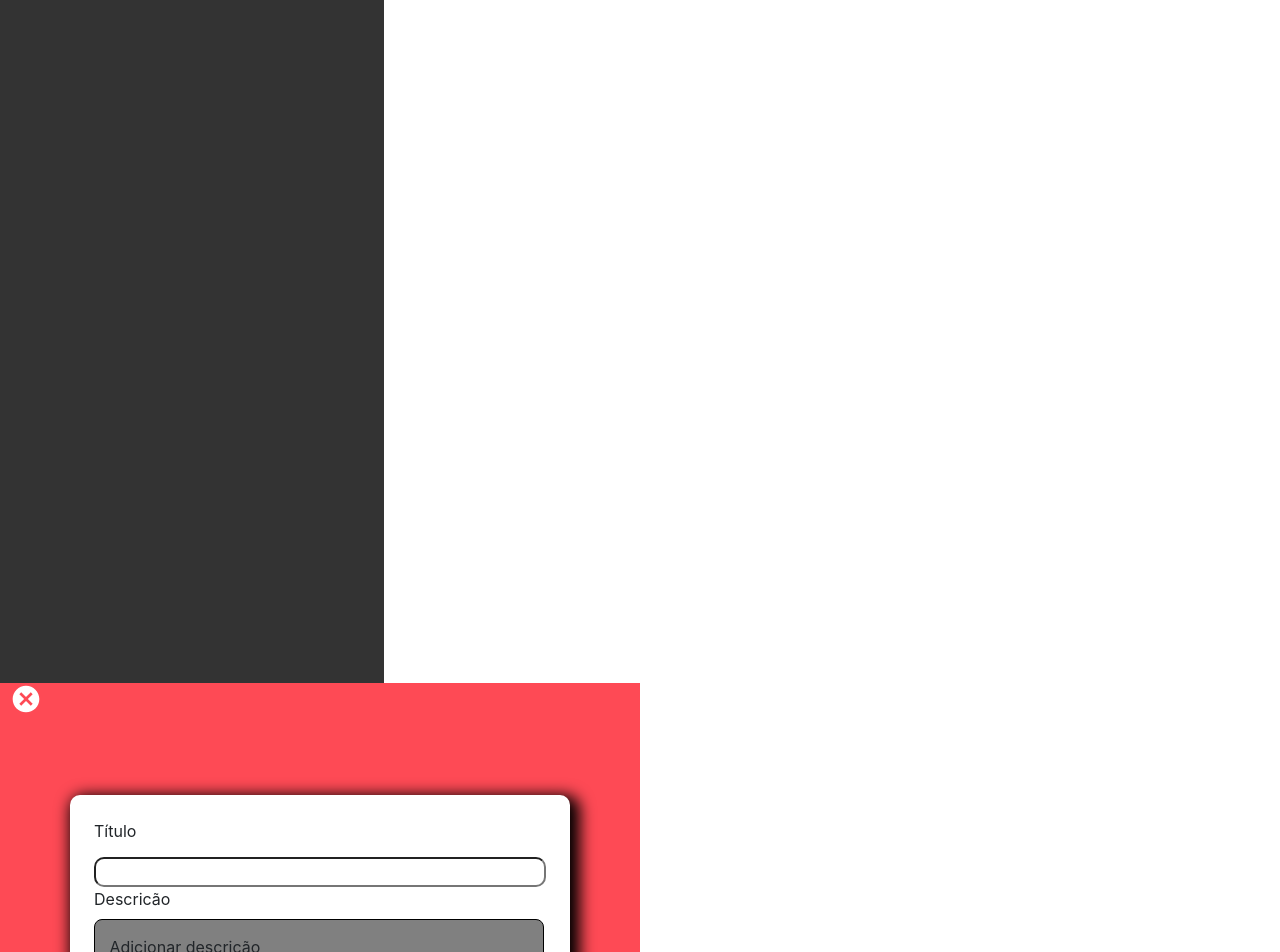
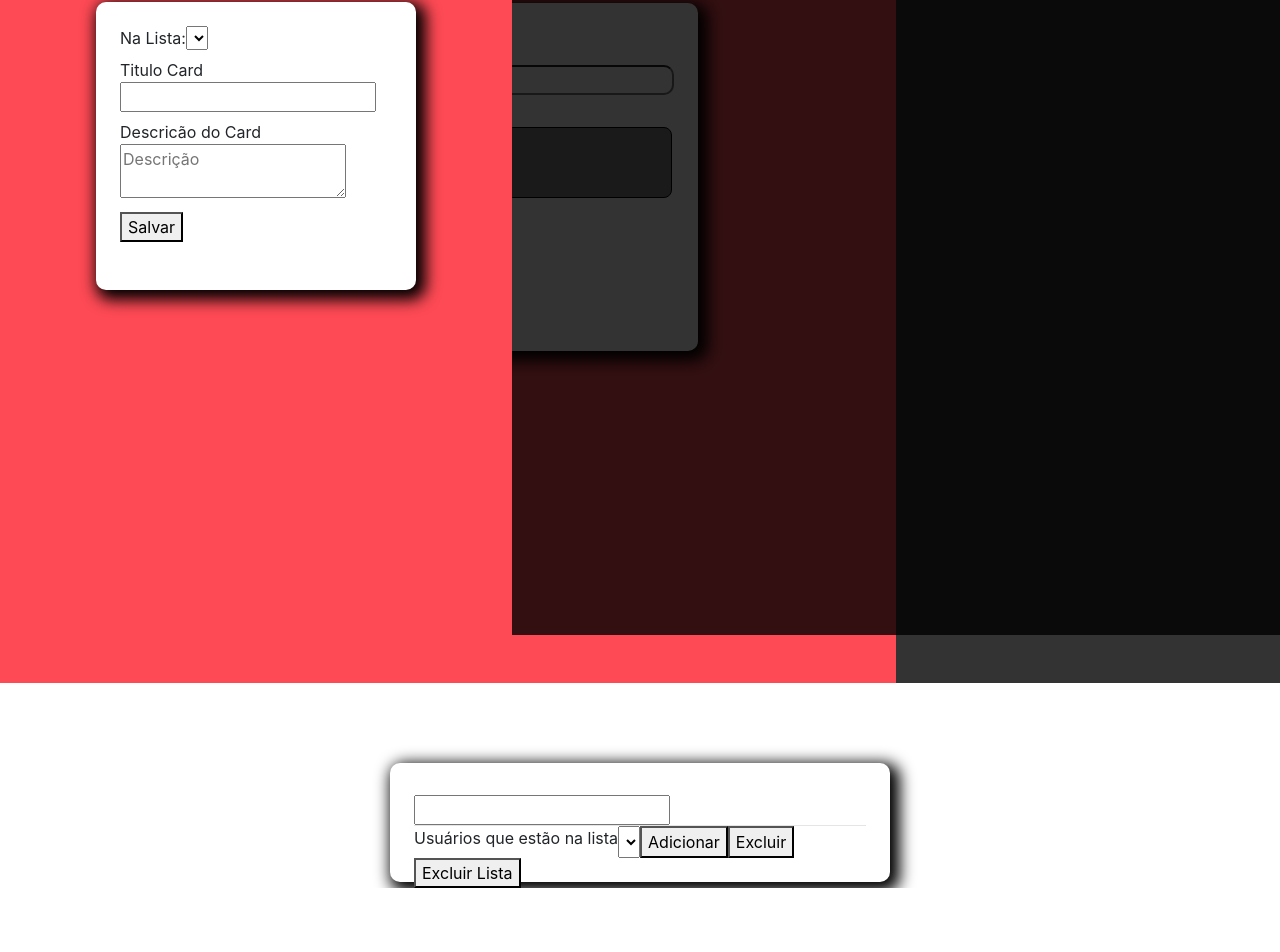
Before and after one commit to Ryantrevs/Plataform-React, a React (Create React App) app in the folder ClientApp/: page /div in a window 1280 px wide. Shown: the part 165-1117 px from the top of the page. After the commit the page ends 1053 px from the top, so only its background shows below. Built offline with nearby package versions, Linux system fonts and the light colour scheme.

Commit message:
development/v0.1.2

```diff
--- a/ClientApp/src/App.js
+++ b/ClientApp/src/App.js
@@ -4,7 +4,7 @@ import { FetchData } from './components/FetchData';
 import { Counter } from './components/Counter';
 import { Route,Switch } from 'react-router-dom';
 import Header from './components/Header/Index'
-import Task from './components/Task/Index';
+import Task from './components/Task/Index'
 
 import './custom.css'
 
--- /dev/null
+++ b/ClientApp/src/components/Task/Card/Card.js
@@ -0,0 +1,63 @@
+import React from 'react'
+import { MdCancel } from "react-icons/md";
+import { BsFillTrashFill } from "react-icons/bs";
+
+import {
+    CardBackground,
+    CloseDiv,
+    Background,
+    InputTitule,
+    AddDescribe,
+    DescribeContent,
+    Section,
+    DescribeP,
+    DescribreText,
+    Menu
+} from './Elements'
+
+function Card() {
+    return (
+            <Menu>
+                <CardBackground>
+                    <CloseDiv>
+                        <MdCancel size={32}/>
+                    </CloseDiv>
+                    <Section>
+                        <label>Título</label>
+                        <InputTitule/>
+                        <label>Descricão</label>
+                        <AddDescribe>
+                            <DescribeP>Adicionar descrição</DescribeP>
+                        </AddDescribe>
+                        <DescribeContent>
+                            <DescribreText placeholder="Descrição do card"/>
+                        </DescribeContent>
+                        <label>Porcentagem</label><br/>
+                        <select name="Porcento">
+                            <option value="0">0%</option>
+                            <option value="10">10%</option>
+                            <option value="20">20%</option>
+                            <option value="30">30%</option>
+                            <option value="40">40%</option>
+                            <option value="50">50%</option>
+                            <option value="60">60%</option>
+                            <option value="70">70%</option>
+                            <option value="80">80%</option>
+                            <option value="90">90%</option>
+                            <option value="100">100%</option>
+                        </select>
+                        <label>Data Final</label>
+                        <input type="date"/><br/>
+                        <label>Concluído</label>
+                        <input type="checkbox"/><br />
+                        <button>Copiar Card</button>
+                        <button><BsFillTrashFill/></button>
+                    </Section>
+
+                </CardBackground>
+                <Background/>
+            </Menu>
+    )
+}
+
+export default Card;
--- a/ClientApp/src/components/Task/Elements.js
+++ b/ClientApp/src/components/Task/Card/Elements.js
@@ -2,11 +2,17 @@ import styled from "styled-components";
 
 export const Menu = styled.div`
     display:flex;
+    rigth:-200em;
+    heigth:100%;
+    width:100%;
+    postion:fixed;
+    top:0;
+    z-index:1;
 `
 export const CardBackground = styled.div`
     margin: 0 0 0 0;
     background: #fe4a55;
-    width: 50%;
+    width: 70%;
     height: 100vh;
 `
 export const CloseDiv = styled.div`
@@ -14,6 +20,7 @@ export const CloseDiv = styled.div`
     padding-left: 10px;
     color: #fff;
     font-weight: 600;
+    margin:0.5em 0 0 0;
 `
 export const Background = styled.div`
     width: 30%;
--- /dev/null
+++ b/ClientApp/src/components/Task/Card/Index.js
@@ -0,0 +1,2 @@
+import Card from './Card'
+export default Card;
--- a/ClientApp/src/components/Task/Index.js
+++ b/ClientApp/src/components/Task/Index.js
@@ -1,2 +1,2 @@
-import Task from './Task'
+import {Task} from './Task.js'
 export default Task;
--- /dev/null
+++ b/ClientApp/src/components/Task/MenuList/Elements.js
@@ -0,0 +1,47 @@
+import styled from 'styled-components'
+
+export const Section = styled.div`
+    background: #fe4a55;
+    position: absolute;
+    height: 100%; /*Altura do Menu de configuração*/
+    width: 100%;
+    z-index: 1;
+    left: -200em;
+    display: flex;
+    top: 0;
+`
+export const Main = styled.main`
+    background-color: #fff;
+    border-radius: 10px;
+    padding: 0.3em;
+    width: 40%;
+    margin:1em;
+    height: 100%;
+    text-align:center;
+    box-shadow: 1px 1px 15px 1px #000000;
+`
+export const ConfigurationSection = styled.section`
+    display:flex;
+    border-bottom: solid 1px #e5e5e5;
+    margin-top:0.5em;
+    display:flex;
+    text-align:center;
+`
+export const ManageUsersSection = styled.section`
+    display:flex;
+    flex-wrap: wrap;
+    text-align:center;
+    margin: auto;
+    width:100%;
+`
+export const ExcludeSection = styled.section`
+    position:absolute;
+    display:flex;
+    text-align:center;
+    justify-content:space-around;
+`
+export const Background = styled.section`
+    width: 60%;
+    opacity: 0.8;
+    background: #000000;
+`
--- /dev/null
+++ b/ClientApp/src/components/Task/MenuList/Index.js
@@ -0,0 +1,2 @@
+import {MenuList} from './MenuList'
+export default MenuList;
--- /dev/null
+++ b/ClientApp/src/components/Task/MenuList/MenuList.js
@@ -0,0 +1,30 @@
+import React from 'react'
+import { Section } from '../Card/Elements'
+import {
+    ConfigurationSection,
+    ManageUsersSection,
+    ExcludeSection,
+    Background
+} from './Elements'
+
+export function MenuList() {
+    return (
+        <Section>
+            <ConfigurationSection>
+                <input type="text"/>
+            </ConfigurationSection>
+            <ManageUsersSection>
+                <label>Usuários que estão na lista</label>
+                <select name="Usuários que estão incluídos nessa lista">
+
+                </select>
+                <button type="button">Adicionar</button>
+                <button type="button">Excluir</button>
+            </ManageUsersSection>
+            <ExcludeSection>
+                <button type="button">Excluir Lista</button>
+            </ExcludeSection>
+            <Background/>
+        </Section>
+    )
+}
--- /dev/null
+++ b/ClientApp/src/components/Task/NewCardMenu/Elements.js
@@ -0,0 +1,39 @@
+import styled from 'styled-components'
+
+export const Section = styled.section`
+    position: absolute;
+    height: 100%;
+    width: 100%;
+    z-index: 1;
+    left: 0em;
+    display: flex;
+    margin: 0;
+    top: 0;
+`
+export const NewCardSection = styled.div`
+    background: #fe4a55;
+    width: 40%;
+    height: 100%;
+`
+export const Header = styled.header`
+    display: flex;
+    justify-content: space-between;
+    border-bottom: 1px solid #000000;
+    margin: 1.5em 1em 1em 1em;
+    padding-bottom: 1em;
+`
+export const Main = styled.div`
+    background-color: #fff;                         /*Criado a estilização da parte de preencher o cartão*/
+    border-radius: 10px;
+    padding: 1.5em;
+    width: 20em;
+    height: 18em;
+    margin: auto;
+    margin-top: 10vh;
+    box-shadow: 5px 5px 15px 5px #000000;
+`
+export const Background = styled.section`
+    width: 60%;
+    opacity: 0.8;
+    background: #000000;
+`
--- /dev/null
+++ b/ClientApp/src/components/Task/NewCardMenu/Index.js
@@ -0,0 +1,2 @@
+import {NewCardMenu} from './NewCardMenu';
+export default NewCardMenu;
--- /dev/null
+++ b/ClientApp/src/components/Task/NewCardMenu/NewCardMenu.js
@@ -0,0 +1,39 @@
+import React from 'react'
+import {
+    Section,
+    NewCardSection,
+    Header,
+    Main,
+    Background
+} from './Elements'
+import { MdCancel } from "react-icons/md";
+
+export function NewCardMenu() {
+    return (
+        <Section>
+            <NewCardSection>
+                <Header>
+                    <h2>Novo Card</h2>
+                    <MdCancel size={32}/>
+                </Header>
+                <Main>
+                    <label>Na Lista:
+                        <select>
+
+                        </select>
+                    </label>
+                    <label>
+                        Titulo Card
+                        <input type="text"/>
+                    </label>
+                    <label>
+                        Descricão do Card
+                        <textarea placeholder="Descrição"></textarea>
+                    </label>
+                    <button type="submit">Salvar</button>
+                </Main>
+            </NewCardSection>
+            <Background/>
+        </Section>
+    )
+}
--- a/ClientApp/src/components/Task/Task.js
+++ b/ClientApp/src/components/Task/Task.js
@@ -1,64 +1,14 @@
 import React from 'react'
-import { MdCancel } from "react-icons/md";
-import { BsFillTrashFill } from "react-icons/bs";
+import Card from './Card/Index'
+import MenuList from './MenuList/Index'
+import NewCardMenu from './NewCardMenu/Index'
 
-import {
-    Menu,
-    CardBackground,
-    CloseDiv,
-    Background,
-    InputTitule,
-    AddDescribe,
-    DescribeContent,
-    Section,
-    DescribeP,
-    DescribreText
-} from './Elements'
-
-function Task() {
+export function Task() {
     return (
-        <section>
-            <Menu/>
-            <Background/>
-            <CardBackground>
-                <CloseDiv>
-                    <MdCancel size={32}/>
-                </CloseDiv>
-                <Section>
-                    <label>Título</label>
-                    <InputTitule/>
-                    <label>Descricão</label>
-                    <AddDescribe>
-                        <DescribeP>Adicionar descrição</DescribeP>
-                    </AddDescribe>
-                    <DescribeContent>
-                        <DescribreText placeholder="Descrição do card"/>
-                    </DescribeContent>
-                    <label>Porcentagem</label><br/>
-                    <select name="Porcento">
-                        <option value="0">0%</option>
-                        <option value="10">10%</option>
-                        <option value="20">20%</option>
-                        <option value="30">30%</option>
-                        <option value="40">40%</option>
-                        <option value="50">50%</option>
-                        <option value="60">60%</option>
-                        <option value="70">70%</option>
-                        <option value="80">80%</option>
-                        <option value="90">90%</option>
-                        <option value="100">100%</option>
-                    </select>
-                    <label>Data Final</label>
-                    <input type="date"/><br/>
-                    <label>Concluído</label>
-                    <input type="checkbox"/><br />
-                    <button>Copiar Card</button>
-                    <button><BsFillTrashFill/></button>
-                </Section>
-
-            </CardBackground>
-        </section>
+        <main>
+            <Card/>
+            <NewCardMenu/>
+            <MenuList/>
+        </main>
     )
 }
-
-export default Task;
```
